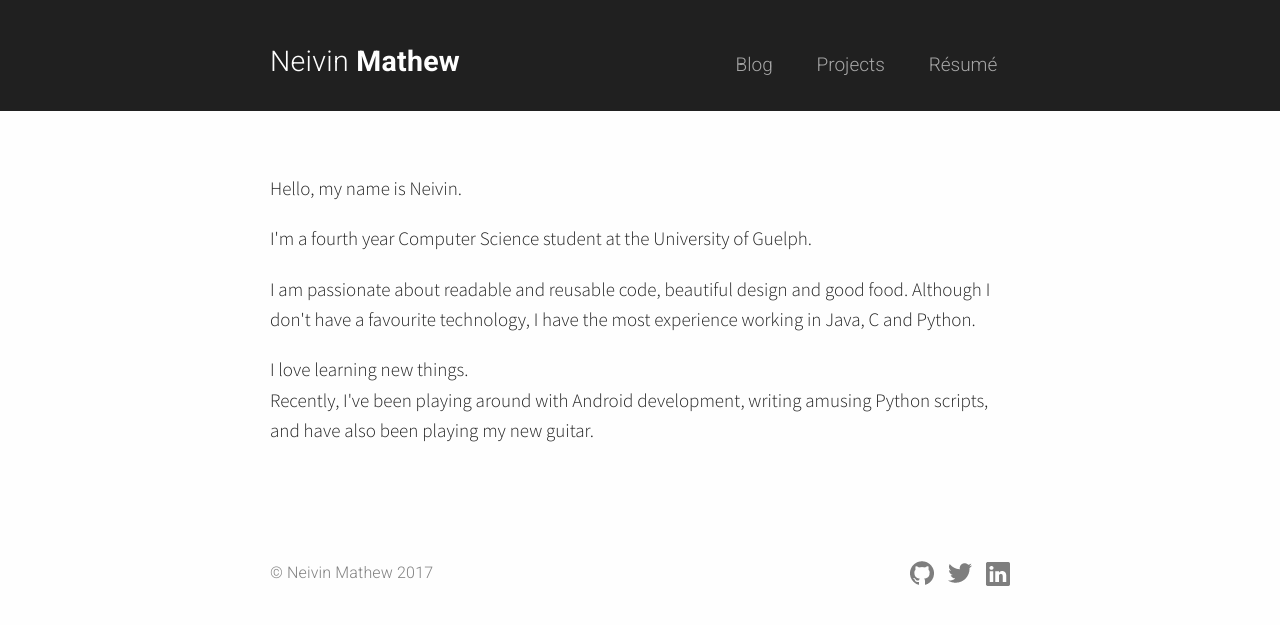
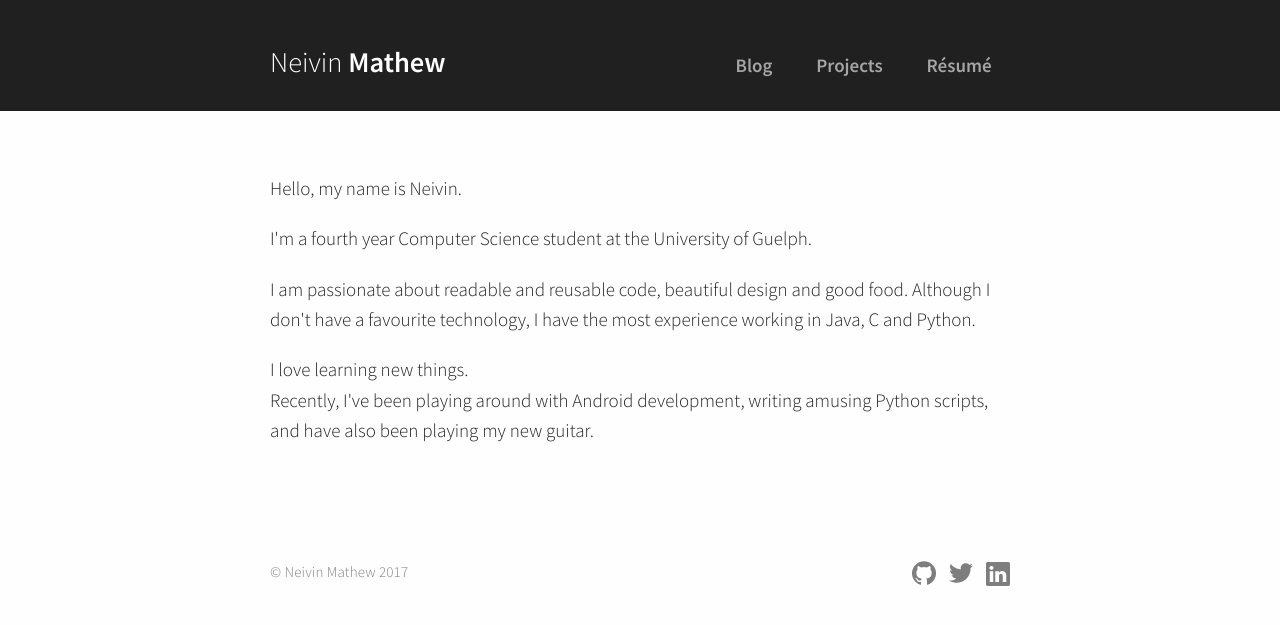
Before and after one commit to neivin/neivin.github.io, a Jekyll site: the page built from index.html, in a window 1280 px wide. Shown: the top 625 px of the page. Built offline with Jekyll 4.4.1, drawn with Linux system fonts in a browser that asks for light colours.

Commit message:
source sans everywhere, resume update

```diff
--- a/_includes/head.html
+++ b/_includes/head.html
@@ -10,8 +10,8 @@
   <link rel="canonical" href="{{ page.url | replace:'index.html','' | prepend: site.baseurl | prepend: site.url }}">
   <link rel="alternate" type="application/rss+xml" title="{{ site.title }}" href="{{ "/feed.xml" | prepend: site.baseurl | prepend: site.url }}" />
   <link rel="shortcut icon" href="/images/nmicon.ico" type="image/x-icon" />
-  <link href="https://fonts.googleapis.com/css?family=Roboto:300,700" rel="stylesheet">
-<link href="https://fonts.googleapis.com/css?family=Source+Sans+Pro:300,600" rel="stylesheet">
+  <!-- <link href="https://fonts.googleapis.com/css?family=Roboto:300,700" rel="stylesheet"> -->
+  <link href="https://fonts.googleapis.com/css?family=Source+Sans+Pro:300,600" rel="stylesheet">
 
   <!-- Google Analytics code -->
   <script>
--- a/_sass/_layout.scss
+++ b/_sass/_layout.scss
@@ -24,7 +24,6 @@
     font-size: 1.5em;
     font-weight: bold;
     line-height: 0.7;
-    letter-spacing: 0.01em;
     display: inline-block;
     width: 62%;
 }
@@ -74,7 +73,7 @@
         line-height: $base-line-height *2;
         font-size: 1em;
         font-family: $base-font-family;
-        font-weight: 300;
+        font-weight: bold;
         text-align: center;
 
 
@@ -355,7 +354,7 @@
 
 .post-title {
     font-family: $base-font-family;
-    font-size: 1.5em;
+    font-size: 1.2em;
     font-weight: 700;
     line-height: 1.2;
     margin-bottom: 0px;
--- a/css/main.scss
+++ b/css/main.scss
@@ -6,14 +6,14 @@
 
 
 // Our variables
-$base-font-family:'Roboto', Arial, sans-serif;
+$base-font-family:'Source Sans Pro', Arial, sans-serif;
 $base-font-size:   19px;
 
 $body-copy: 'Source Sans Pro', Arial, sans-serif;
 $body-font-size: 19px;
 
-$sub-font: 'Roboto', Arial, sans-serif;
-$sub-font-size: 16px;
+$sub-font: 'Source Sans Pro', Arial, sans-serif;
+$sub-font-size: 15px;
 
 $small-font-size:  $base-font-size * 0.875;
 $base-line-height: 1.6;
@@ -23,7 +23,7 @@ $spacing-unit:     30px;
 $text-color:       #222;
 $title-color:	   #222;
 $background-color: #fefefe;
-$brand-color:      #2196F3;
+$brand-color:      #03A9F4;
 $brand-light:      lighten($brand-color, 10%);
 $brand-dark:       darken($brand-color, 10%);
 
```
Also changed, not shown: 1 other file.
